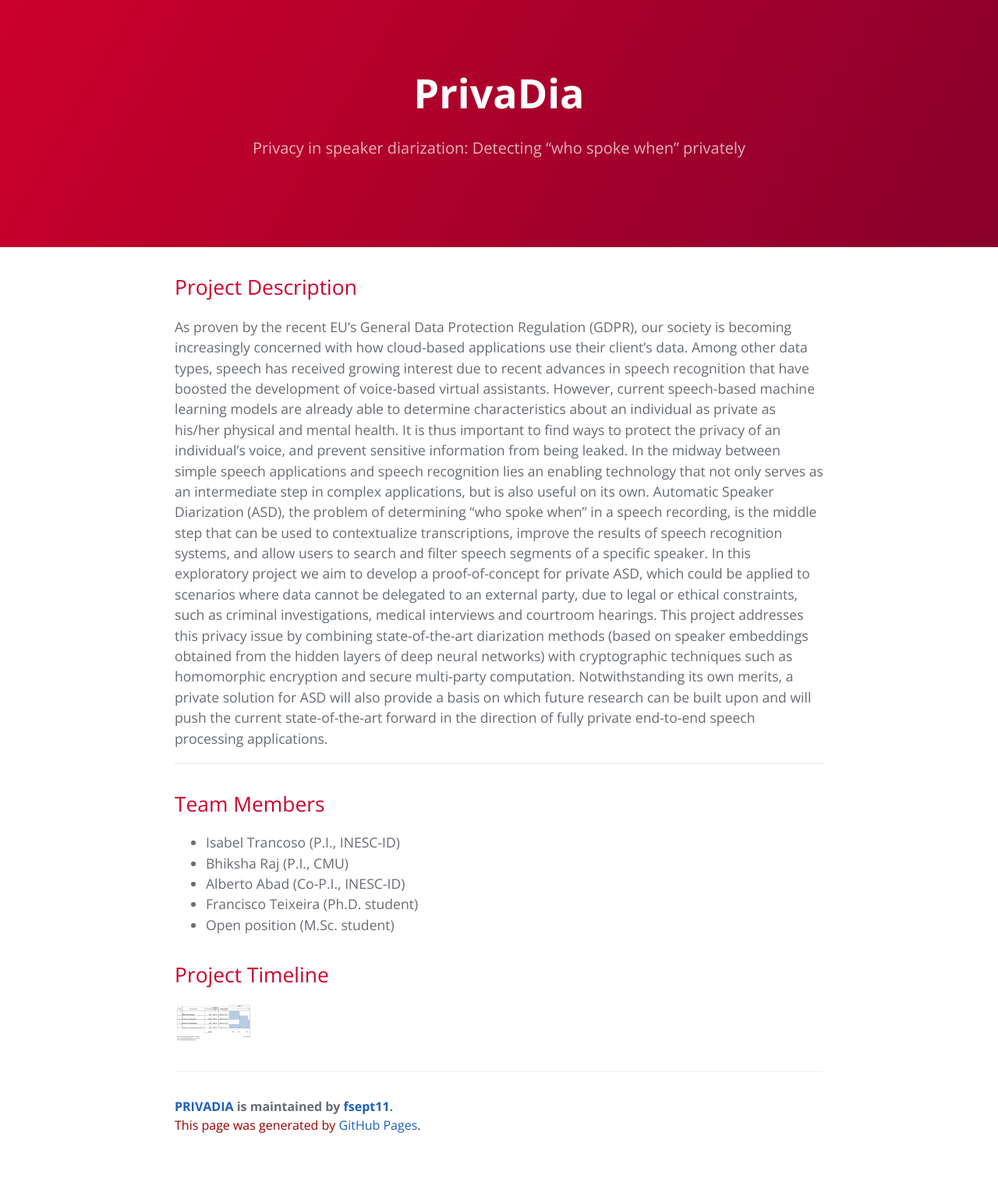
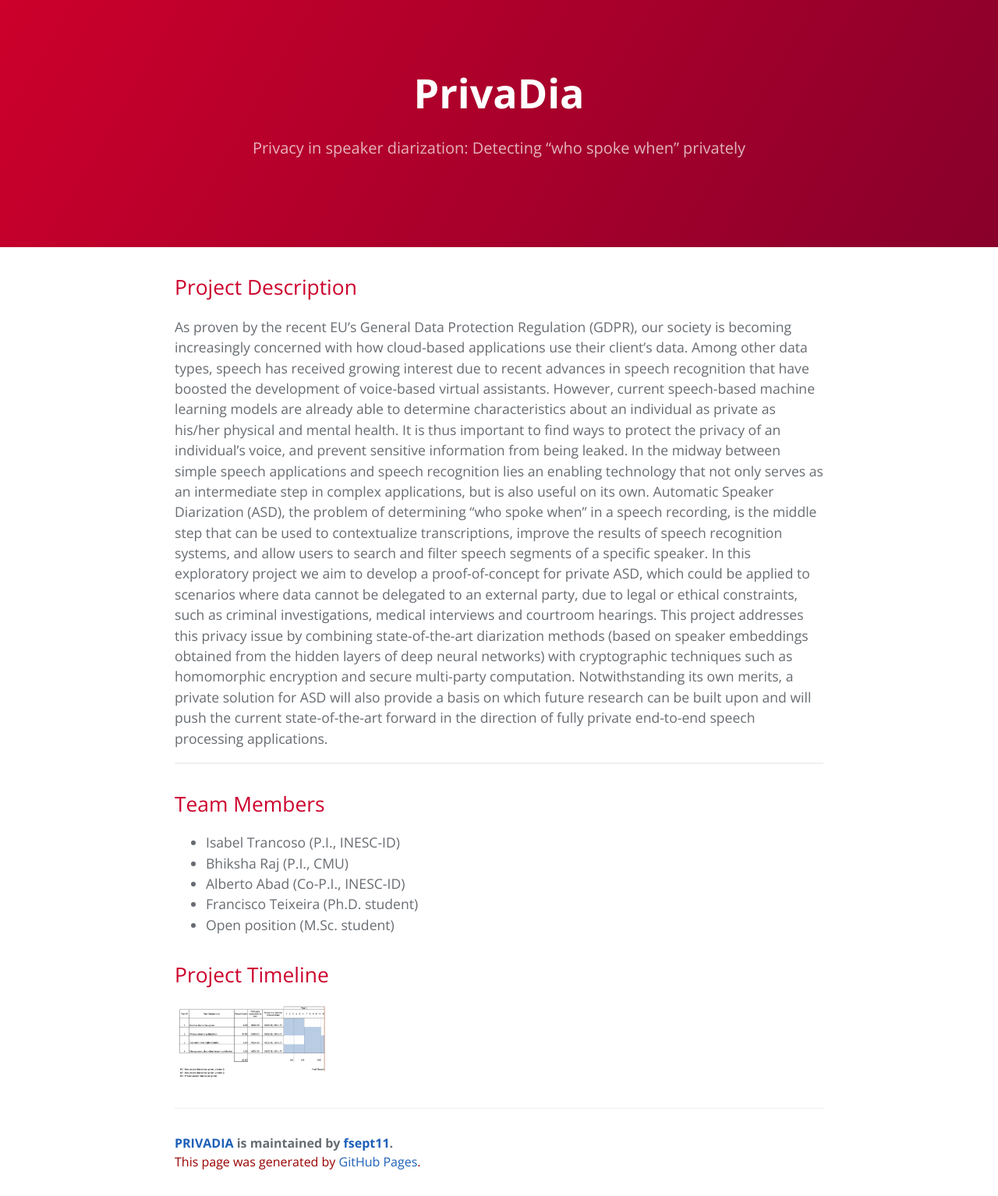
Before and after one commit to fsept11/PRIVADIA, a Jekyll site: the page built from index.md, in a window 1280 px wide. Shown: the whole page at 78% size. Built offline with Jekyll 4.4.1, drawn with Linux system fonts in a browser that asks for light colours; our own code applies the rules of GitHub Pages for plain Markdown files; before the commit the page ends 1487 px from its top, so only the background shows below that.

Commit message:
Update index.md

```diff
--- a/index.md
+++ b/index.md
@@ -16,4 +16,4 @@ In this exploratory project we aim to develop a proof-of-concept for private ASD
 
 ## Project Timeline
 
-<img name="Project Timeline" src="/assets/privadia_timeline.png" width="100">
+<img name="Project Timeline" src="/assets/privadia_timeline.png" width="200">
```
